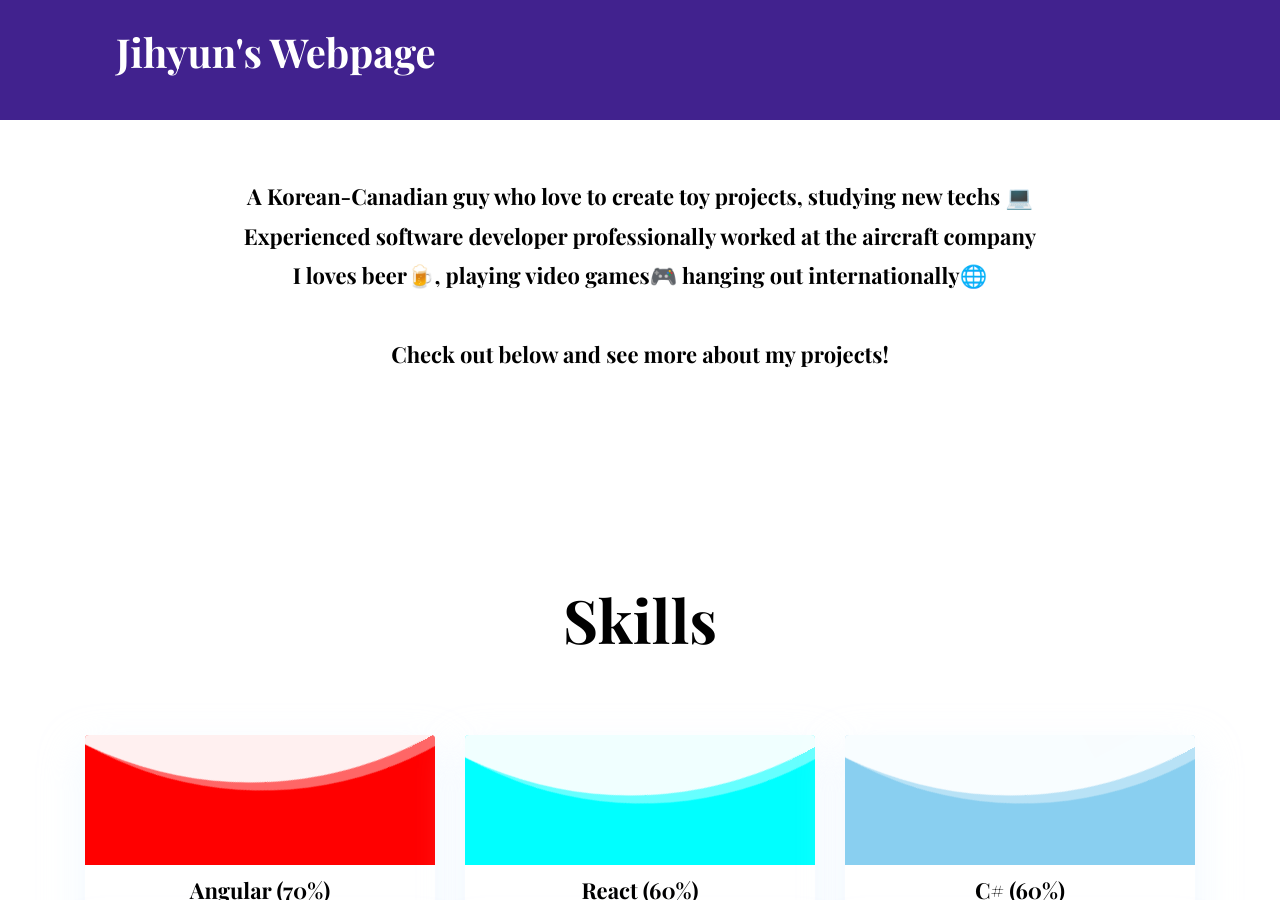
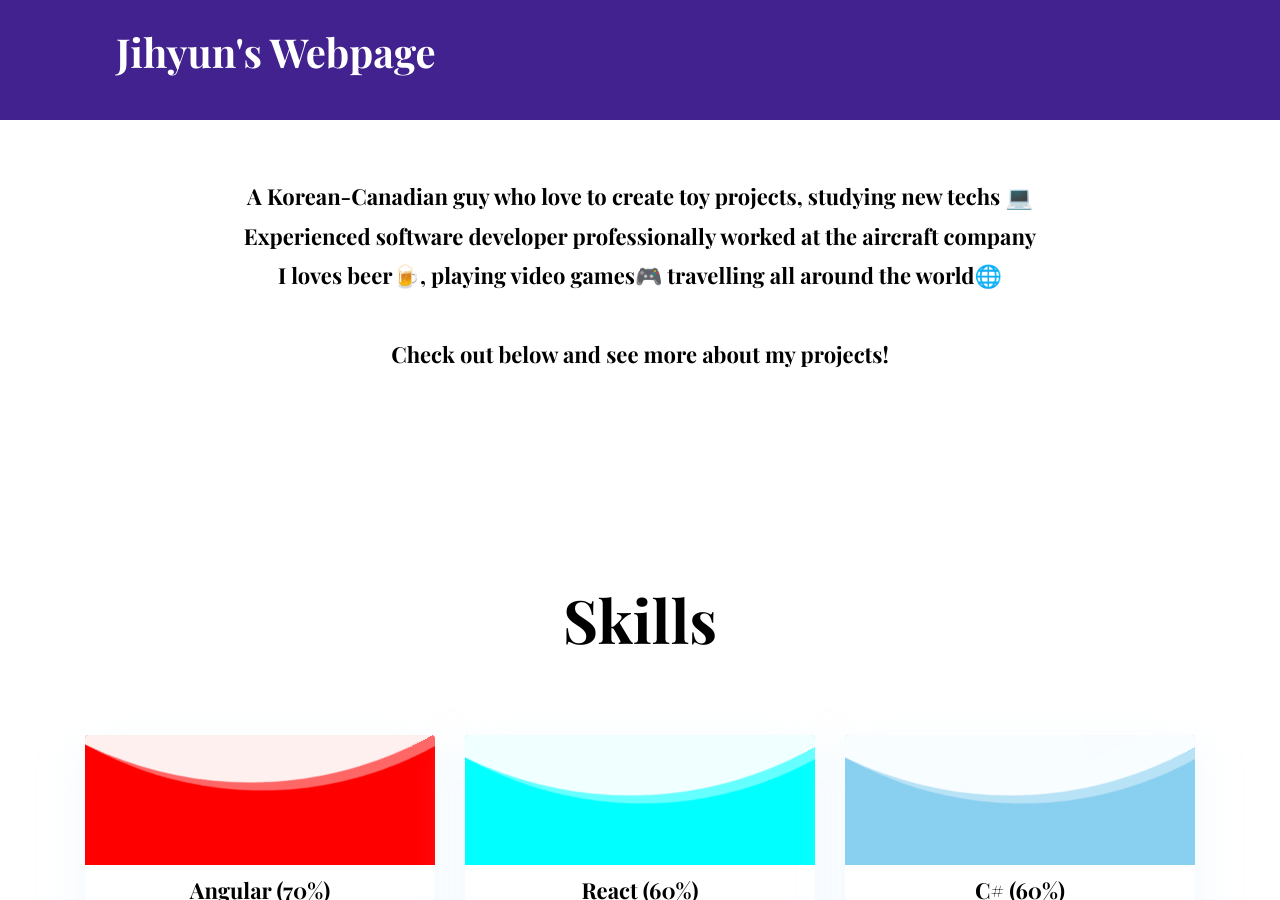
Before and after one commit to jihyunsong42/jihyunsong42.github.io, a Jekyll site: the page built from index.html, in a window 1280 px wide and 900 px high, scrolled down 653 px. Built offline with Jekyll 4.4.1, drawn with Linux system fonts in a browser that asks for light colours.

Commit message:
changed introduction text

```diff
--- a/_data/settings.yml
+++ b/_data/settings.yml
@@ -49,7 +49,7 @@ social:
 blurb:
   A Korean-Canadian guy who love to create toy projects, studying new techs 💻<br>
   Experienced software developer professionally worked at the aircraft company<br>
-  I loves beer🍺, playing video games🎮 hanging out internationally🌐<br><br>
+  I loves beer🍺, playing video games🎮 travelling all around the world🌐<br><br>
   Check out below and see more about my projects!
 
 # blurb-btn-link: '/about'
```
